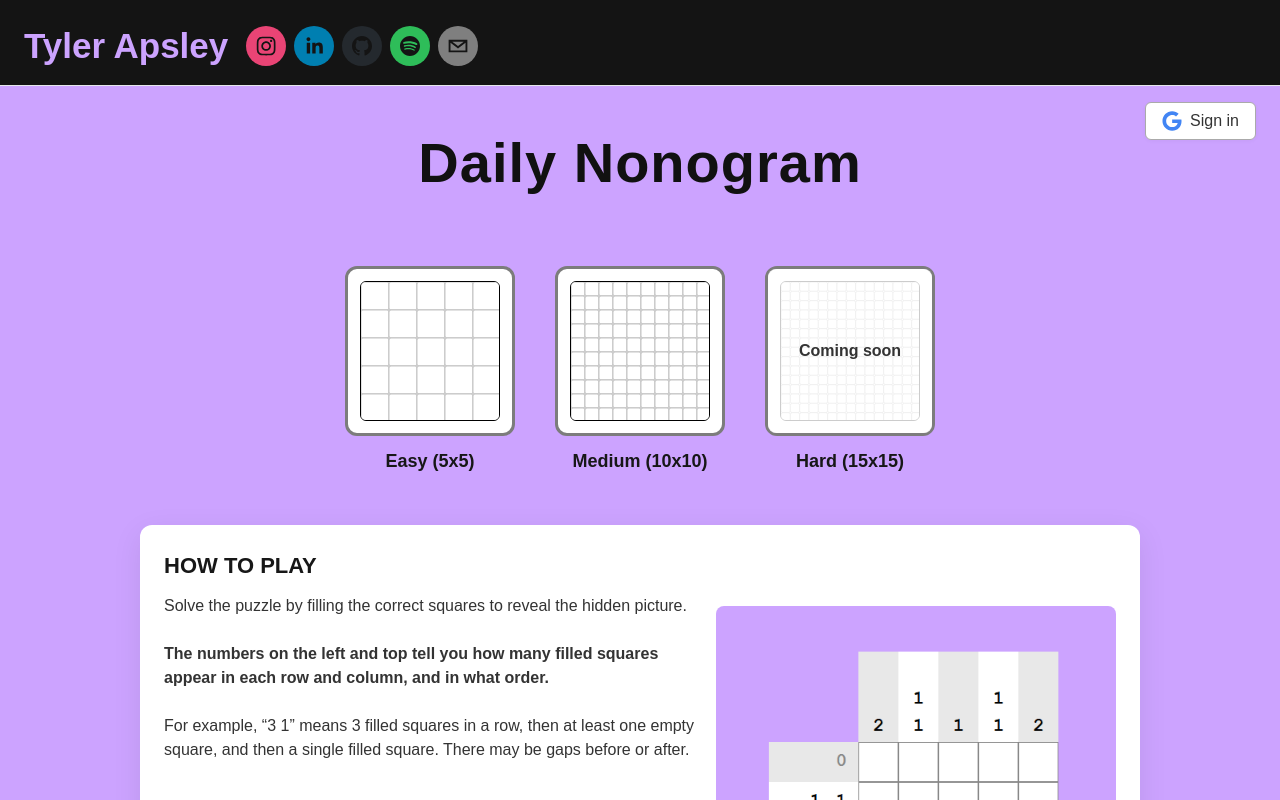
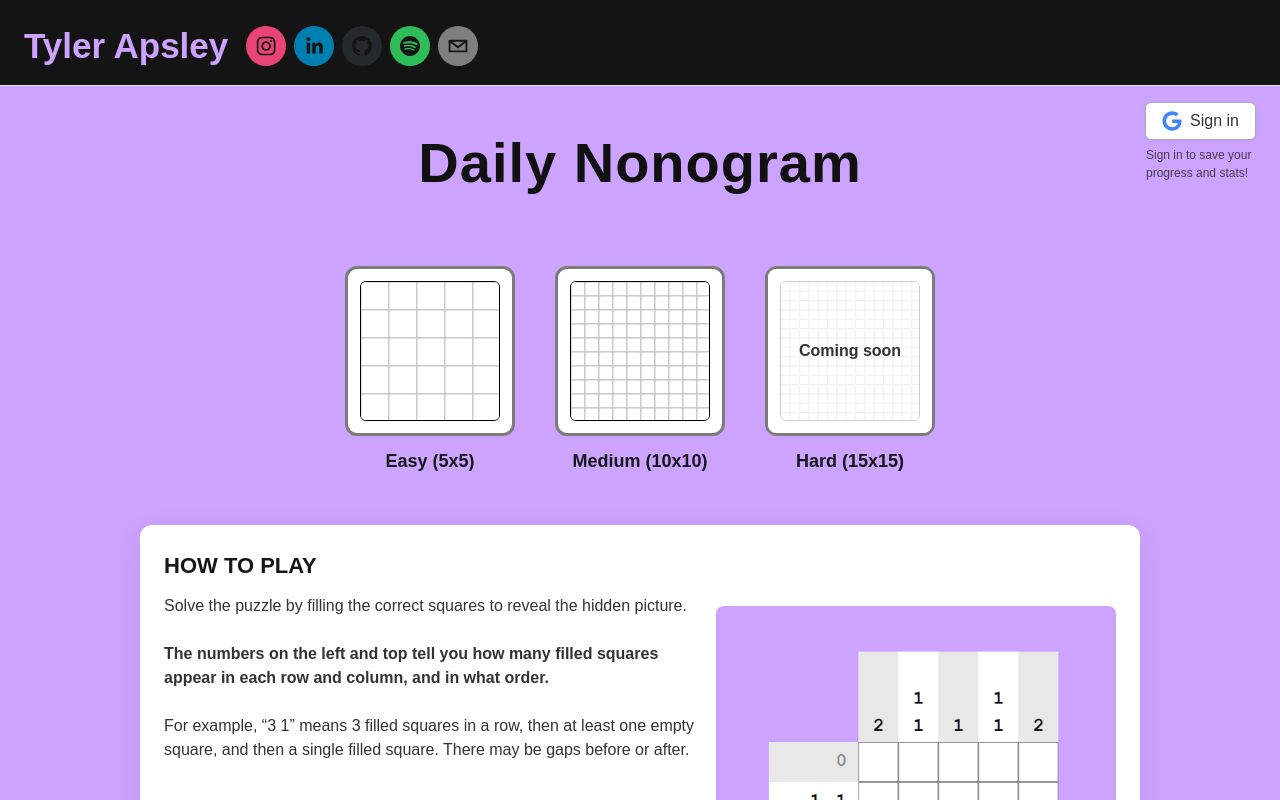
Before and after one commit to tapsley/playlist-grid-vercel, a Next.js app: page /nonogram in a window 1280 px wide. Shown: the top 800 px of the page. Built offline with nearby package versions, Linux system fonts and the light colour scheme; no server answers; the database is empty.

Commit message:
Added little sign in hint

```diff
--- a/app/nonogram/page.tsx
+++ b/app/nonogram/page.tsx
@@ -59,8 +59,13 @@ export default function PicrossSplash() {
 
   return (
     <div style={{ display: "flex", flexDirection: "column", alignItems: "center", marginTop: 0, paddingTop: 24, position: "relative", background: '#cca3ff', minHeight: '100vh', width: '100%' }}>
-      <div style={{ position: "absolute", top: 16, right: 24 }}>
+      <div style={{ position: "absolute", top: 16, right: 24, display: 'flex', flexDirection: 'column', alignItems: 'flex-end' }}>
         <UserMenu />
+        {!session && (
+          <div style={{ width: 110, marginTop: 6, fontSize: 12, color: '#333', opacity: 0.9 }}>
+            Sign in to save your progress and stats!
+          </div>
+        )}
       </div>
       <h1 style={{ fontSize: 56, lineHeight: 1, margin: 25, fontWeight: 800, letterSpacing: 1, color: '#111' }}>Daily Nonogram</h1>
       <div className="difficulty-row">
```
